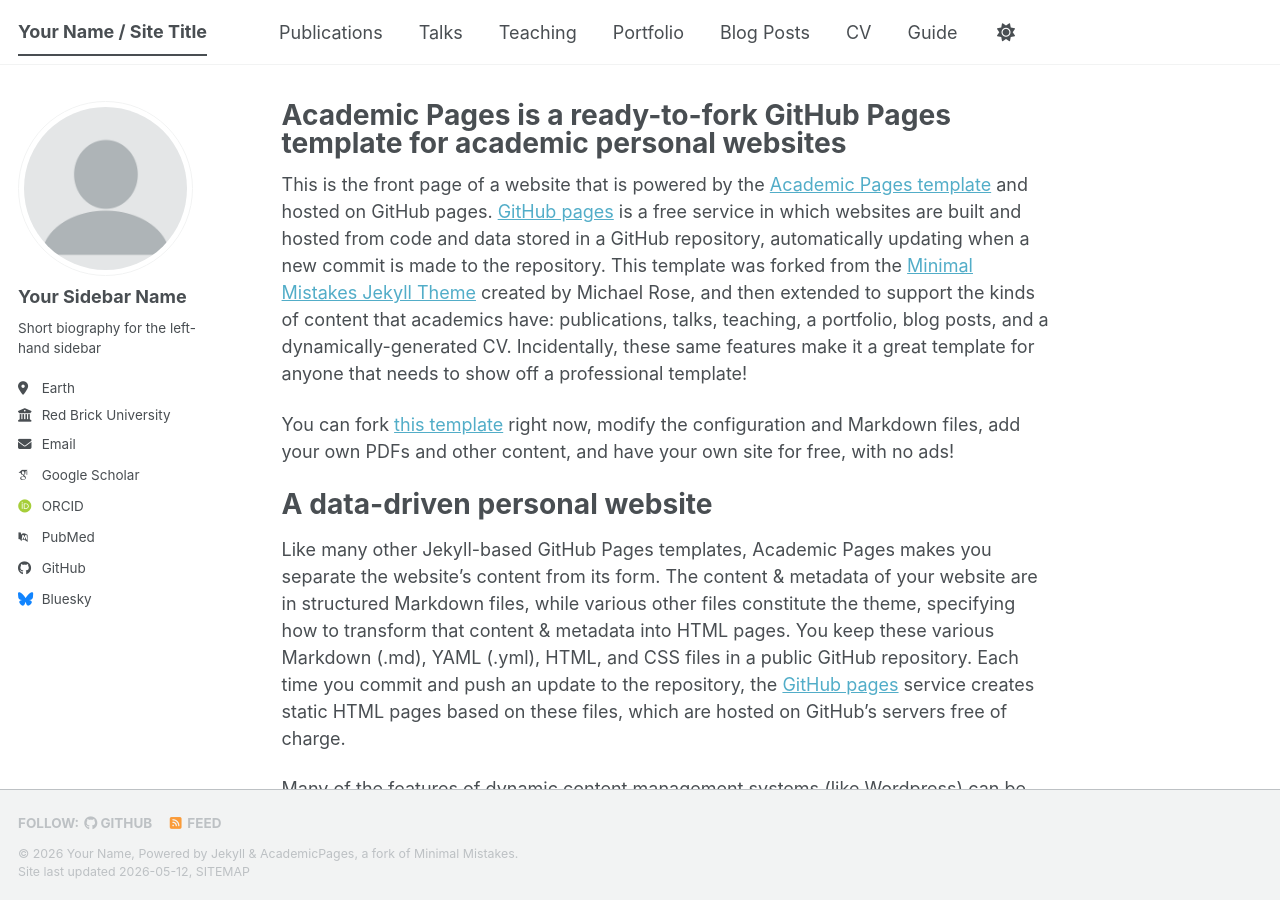
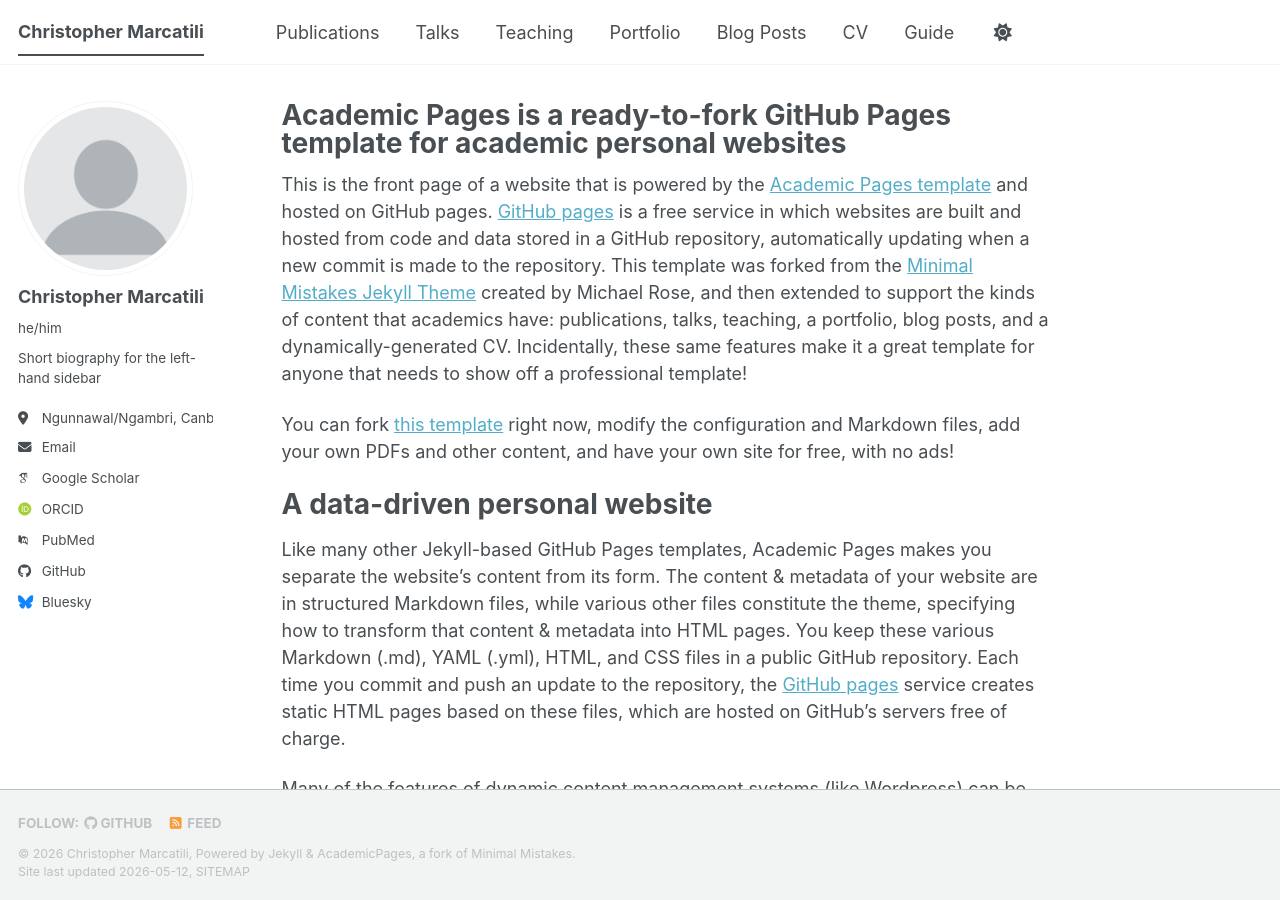
Before and after one commit to chrismarcatili/chrismarcatili.github.io, a Jekyll site: the page built from _pages/about.md, in a window 1280 px wide and 900 px high. Built offline with Jekyll 4.4.1, drawn with Linux system fonts in a browser that asks for light colours; some web fonts are replaced; a script bundle is joined from its source files by our own code; library files that are not in the unit come from our copies.

Commit message:
Update personal information in _config.yml

```diff
--- a/_config.yml
+++ b/_config.yml
@@ -9,11 +9,11 @@
 # Basic Site Settings
 locale                   : "en-US"
 site_theme               : "default" # The available themes options are "default", "air", "sunrise", "mint", "dirt" and "contrast"
-title                    : "Your Name / Site Title"
+title                    : "Christopher Marcatili"
 title_separator          : "-"
-name                     : &name "Your Name"
-description              : &description "Your Name's academic portfolio"   # Update this with a general description of your site, this is the default if not overridden by a page
-url                      : https://academicpages.github.io # The base hostname & protocol for your site e.g. "https://[your GitHub username].github.io",
+name                     : &name "Christopher Marcatili"
+description              : &description "Academic profile"   # Update this with a general description of your site, this is the default if not overridden by a page
+url                      : https://chrismarcatili.github.io # The base hostname & protocol for your site e.g. "https://[your GitHub username].github.io",
                                                            # or if you already have some other page hosted on Github then use "https://[your GitHub username].github.io/[Your Repo Name]"
 baseurl                  : "" # the subpath of your site, e.g. "/blog"
 repository               : "academicpages/academicpages.github.io"
@@ -24,13 +24,13 @@
 author:
   # Biographic information
   avatar           : "profile.png"
-  name             : "Your Sidebar Name"
-  pronouns         : # example: "she/her"
+  name             : "Christopher Marcatili"
+  pronouns         : "he/him" # example: "she/her"
   bio              : "Short biography for the left-hand sidebar"
-  location         : "Earth"
-  employer         : "Red Brick University"
+  location         : "Ngunnawal/Ngambri, Canberra, Australia"
+  school           : "Australian National University"
   uri              : # URL
-  email            : "none@example.org"
+  email            : "christopher.marcatili@anu.edu.au"
 
   # Academic websites
   academia         : # URL
```
